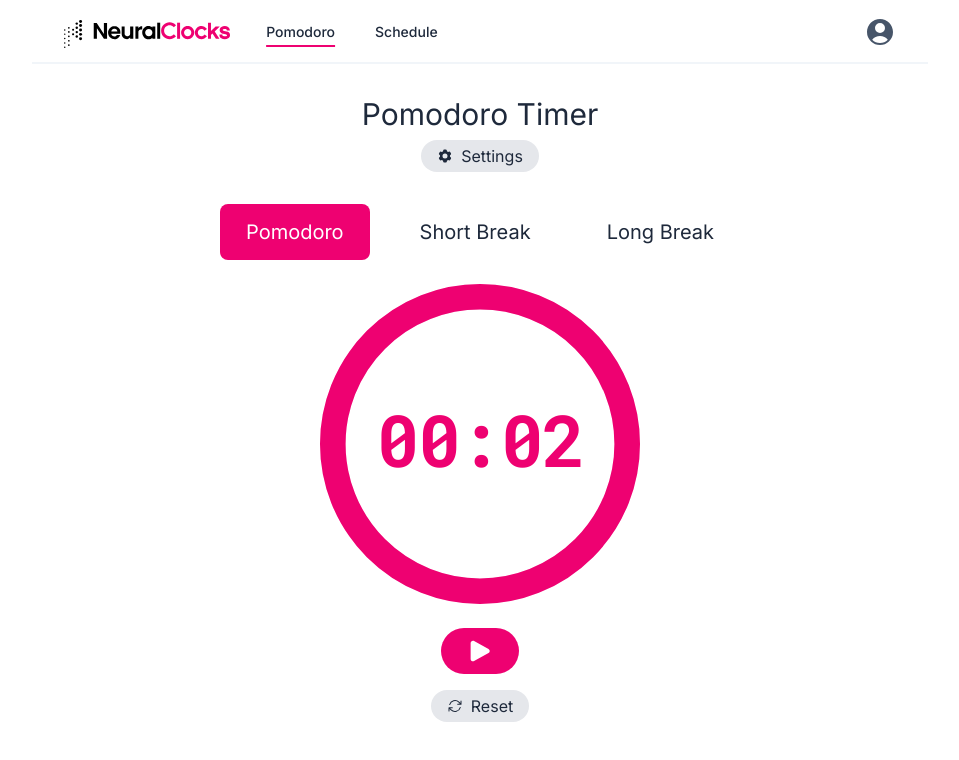
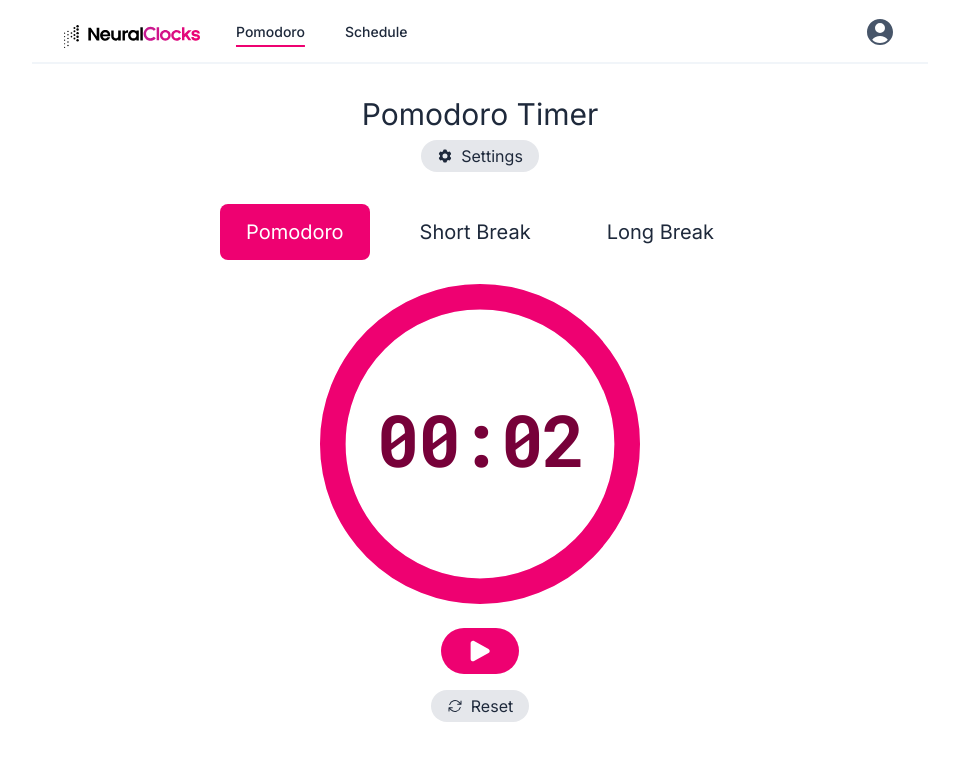
Before and after one commit to scisneros/neuralworks-test, a Next.js app in the folder neuralclocks/: page /pomodoro in a window 1280 px wide. Shown: the top 760 px of the page, without its empty margins (160-1119 px from the left). Built offline with nearby package versions, Linux system fonts and the light colour scheme.

Commit message:
Color adjustments and docs

```diff
--- a/neuralclocks/app/pomodoro/colors.ts
+++ b/neuralclocks/app/pomodoro/colors.ts
@@ -13,7 +13,7 @@ const stageColors: StagesColors = {
       bg: "stroke-primary-100",
       stroke: "stroke-primary-500",
       fill: "fill-primary-50",
-      time: "text-primary-500",
+      time: "text-primary-900",
     },
     text: "text-white",
   },
@@ -28,7 +28,7 @@ const stageColors: StagesColors = {
       bg: "stroke-sky-200",
       stroke: "stroke-sky-500",
       fill: "fill-sky-50",
-      time: "text-sky-500",
+      time: "text-sky-900",
     },
     text: "text-white",
   },
@@ -43,7 +43,7 @@ const stageColors: StagesColors = {
       bg: "stroke-teal-200",
       stroke: "stroke-teal-500",
       fill: "fill-teal-50",
-      time: "text-teal-500",
+      time: "text-teal-900",
     },
     text: "text-white",
   },
--- a/neuralclocks/tailwind.config.js
+++ b/neuralclocks/tailwind.config.js
@@ -15,9 +15,16 @@ module.exports = {
         primary: {
           DEFAULT: "#ee0171",
           50: "#fef2f8",
-          100: "#ffe3f1",
+          100: "#fde6f1",
+          200: "f899c6",
+          300: "f567aa",
+          400: "f1348d",
           500: "#ee0171",
-          700: "#840440",
+          600: "#d60166",
+          700: "#be015a",
+          800: "#8f0144",
+          900: "#770139",
+          950: "#470022",
         },
       },
     },
```
Also changed, not shown: neuralclocks/public/logo-neuralclocks.svg, 1 other file (tests, documents, lock files or other folders).
